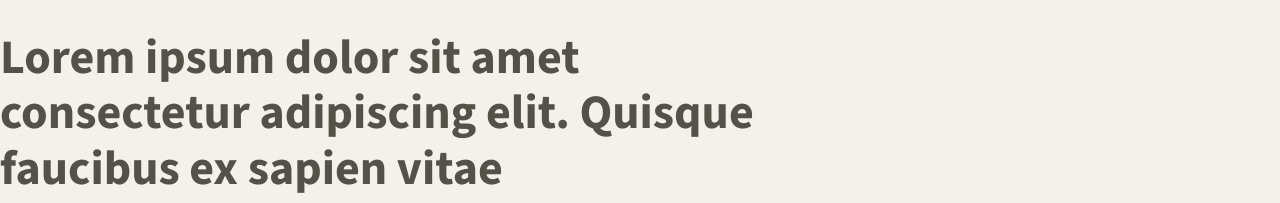
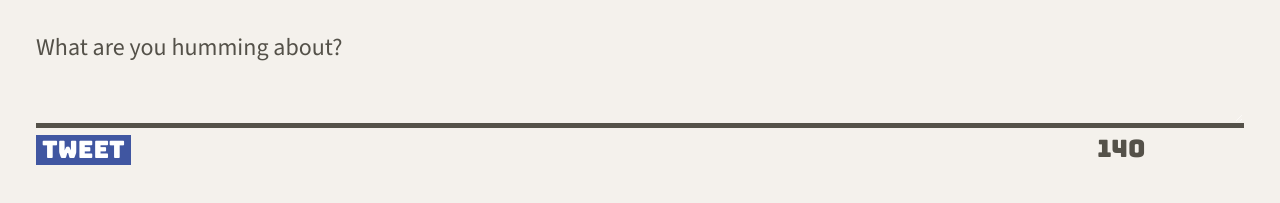
Before and after one commit to pachondaniela/tweeter, a plain HTML site: page public/index.html in a window 1280 px wide. Shown: the part 522-725 px from the top of the page. Drawn offline with nearby package versions, Linux system fonts and the light colour scheme.

Commit message:
Add new tweet section to front end

```diff
--- a/public/index.html
+++ b/public/index.html
@@ -19,6 +19,7 @@
     <link rel="stylesheet" href="/styles/layout.css" type="text/css" />
     <link rel="stylesheet" href="/styles/nav.css" type="text/css" />
     <link rel="stylesheet" href="/styles/header.css" type="text/css" />
+     <link rel="stylesheet" href="/styles/new-tweet.css" type="text/css" />
 
     <!-- External JS -->
     <script src="https://ajax.googleapis.com/ajax/libs/jquery/3.4.1/jquery.min.js"></script>
@@ -50,13 +51,19 @@
 
     <!-- Page-specific (main) content here -->
     <main class="container">
-      <h1>
-        Lorem ipsum dolor sit amet consectetur adipiscing elit. Quisque faucibus ex sapien vitae pellentesque sem placerat. In id cursus mi pretium tellus duis convallis. Tempus leo eu aenean sed diam urna tempor. Pulvinar vivamus fringilla lacus nec metus bibendum egestas. Iaculis massa nisl malesuada lacinia integer nunc posuere. Ut hendrerit semper vel class aptent taciti sociosqu. Ad litora torquent per conubia nostra inceptos himenaeos.
-      </h1>
+      <section class="new-tweet">
 
-      <p>
-        Lorem ipsum dolor sit amet consectetur adipiscing elit. Quisque faucibus ex sapien vitae pellentesque sem placerat. In id cursus mi pretium tellus duis convallis. Tempus leo eu aenean sed diam urna tempor. Pulvinar vivamus fringilla lacus nec metus bibendum egestas. Iaculis massa nisl malesuada lacinia integer nunc posuere. Ut hendrerit semper vel class aptent taciti sociosqu. Ad litora torquent per conubia nostra inceptos himenaeos.
-      </p>
+        <div class="compose-tweet">
+          <form action= "/api/tweets" method="POST">
+          <label for="tweet-text"> What are you humming about?</label>
+          <textarea name="text" id="tweet-text"></textarea>
+        </div>
+          <div class="submit-tweet">
+            <button type="submit" class="submitButton">Tweet</button>
+            <output name="counter" class="counter" for="tweet-text">140</output>
+          </div>
+        </form>
+      </section>
     </main>
   </body>
 </html>
--- a/public/styles/header.css
+++ b/public/styles/header.css
@@ -1,6 +1,6 @@
 header {
   display: flex;
-  background-color: #00a9e6;
+  background-color: #deaa0d;
   background-image: url("https://www.transparenttextures.com/patterns/asfalt-dark.png");
   flex-direction: column;
   justify-content: center;
--- a/public/styles/layout.css
+++ b/public/styles/layout.css
@@ -29,10 +29,11 @@ body {
 
  .container {
   display: flex;
-  width: 90%;
+  width: 100%;
+  background-color: inherit;
+  flex-direction: column;
+  justify-content: center;
 
-  background-color: #f4f1ec;
-  justify-content: center;
-  align-items: center;
+
 
  }
--- /dev/null
+++ b/public/styles/new-tweet.css
@@ -0,0 +1,39 @@
+
+.new-tweet {
+
+  padding-left: 1.5em;
+  padding-right: 1.5em;
+  padding-top: 1.5em;
+  color: #545149;
+
+}
+
+form {
+  border-bottom: 5px solid #545149;
+}
+
+#tweet-text {
+  display: flex;
+  width: 100%;
+  mix-blend-mode: lighten;
+  background-color: inherit;
+
+}
+
+.submit-tweet {
+  display: flex;
+  font-family: 'Bungee', sans-serif;
+  padding-top: 0.3em;
+  gap: 80%
+
+
+
+}
+
+.submitButton {
+
+  background-color: #4056A1;
+  color: #FFFFFF;
+  border: none;
+
+}
```
